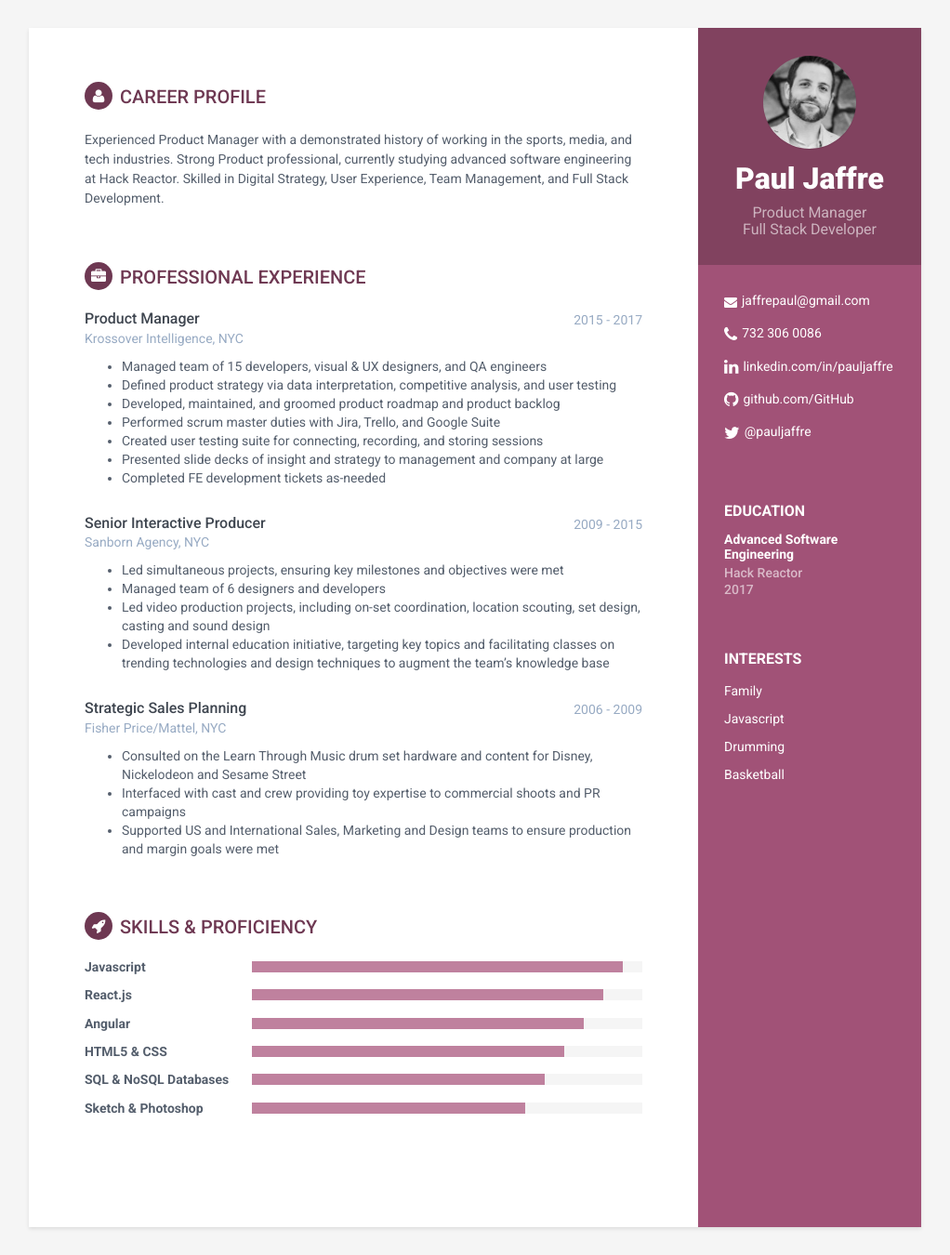
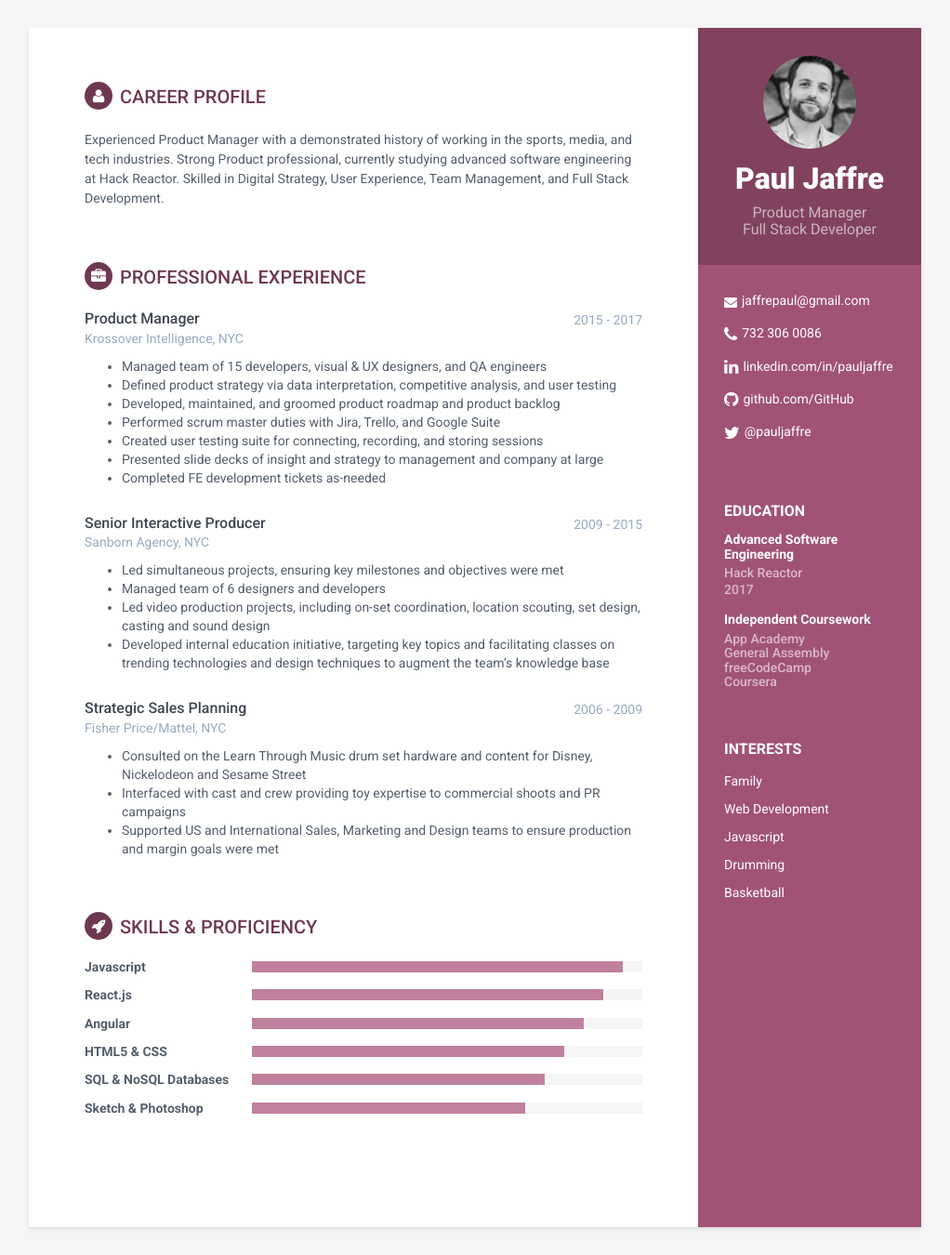
Before and after one commit to jaffrepaul/jaffrepaul.github.io, a Jekyll site: the page built from index.html, in a window 1280 px wide. Shown: the whole page at 93% size, without its empty margins (129-1151 px from the left). Built offline with Jekyll 4.4.1, drawn with Linux system fonts in a browser that asks for light colours.

Commit message:
added courses to sidebar

```diff
--- a/_includes/education.html
+++ b/_includes/education.html
@@ -5,9 +5,11 @@
     <h5 class="meta">Hack Reactor</h5>
     <div class="time">2017</div>
 </div><!--//item-->
-<!-- <div class="item">
-    <h4 class="degree">BSc in Applied Mathematics</h4>
-    <h5 class="meta">Bristol University</h5>
-    <div class="time">2007 - 2011</div>
+<div class="item">
+    <h4 class="degree">Independent Coursework</h4>
+    <h5 class="meta">App Academy</h5>
+    <h5 class="meta">General Assembly</h5>
+    <h5 class="meta">freeCodeCamp</h5>
+    <h5 class="meta">Coursera</h5>
 </div><!--//item-->
 </div><!--//education-container-->
--- a/_includes/interests.html
+++ b/_includes/interests.html
@@ -2,6 +2,7 @@
 <h2 class="container-block-title">Interests</h2>
 <ul class="list-unstyled interests-list">
 <li>Family</li>
+<li>Web Development</li>
 <li>Javascript</li>
 <li>Drumming</li>
 <li>Basketball</li>
```
Also changed, not shown: 2 other files.
